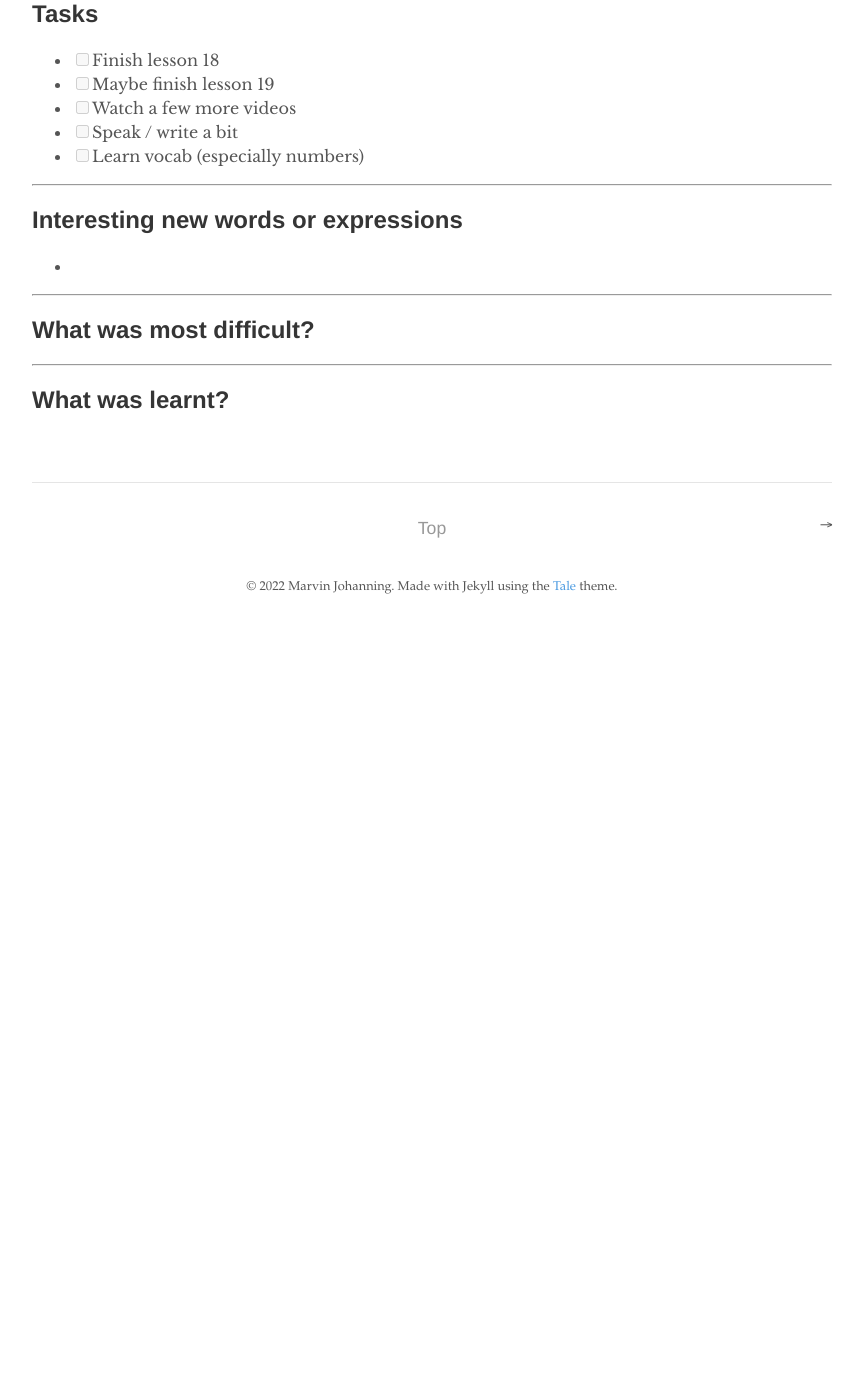
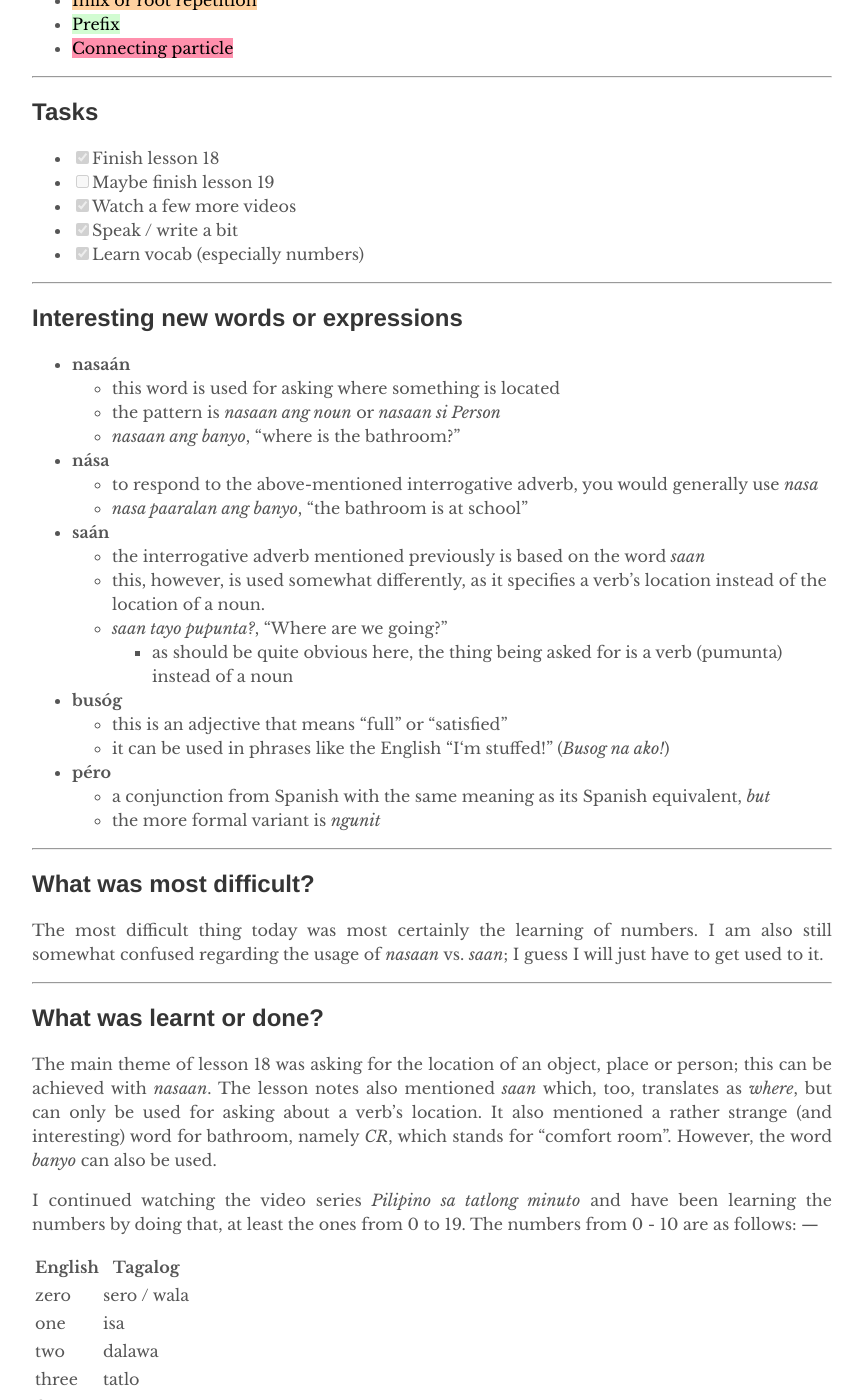
Before and after one commit to mjohanning99/Tagalog-Diary, a Jekyll site: the page built from _posts/2022-04-26-Diary.md, in a window 1280 px wide and 1400 px high, scrolled down 731 px. Shown: the whole window, without its empty margins (208-1071 px from the left). Built offline with Jekyll 4.4.1, drawn with Linux system fonts in a browser that asks for light colours; before the commit the page ends 1361 px from its top, so only the background shows below that; some of the changed text lies outside the part shown.

Commit message:
Update 2022-04-26-Diary.md

```diff
--- a/_posts/2022-04-26-Diary.md
+++ b/_posts/2022-04-26-Diary.md
@@ -1,12 +1,11 @@
 ---
-title: Tagalog Diary 2022-04-26
+title: Numbers — and where’s the bathroom?
 layout: post
 author: "Marvin Johanning"
 excerpt_separator: <!--more-->
 ---
 
 # Tagalog Diary — 2022-04-26
-
 Mabuhay! Nagtatrabaho ako sa bahay sa araw na ito. Naghintay ako ng aking oven. Nag-install ang electrician ng oven. Makakabake ako ng mga pretzel o ng mga isda ngayon! Binili ko ang whisky gawa sa Amerika. Gusto kong mag-aral ng mga numero ngayon.
 
 <!--more-->
@@ -18,21 +17,69 @@ I have a bit more time on my hand today — due to my working from home — and,
 - <mark style="background: #D2B3FFA6;">Word root</mark>
 - <mark style="background: #FFB86CA6;">Infix or root repetition</mark>
 - <mark style="background: #BBFABBA6;">Prefix</mark>
+- <mark style="background: #FF5582A6;">Connecting particle</mark>
 
 ---
 ## Tasks
-- [ ] Finish lesson 18
+- [x] Finish lesson 18
 - [ ] Maybe finish lesson 19
-- [ ] Watch a few more videos
-- [ ] Speak / write a bit
-- [ ] Learn vocab (especially numbers)
+- [x] Watch a few more videos
+- [x] Speak / write a bit
+- [x] Learn vocab (especially numbers)
 
 ---
 ## Interesting new words or expressions
--
+- __nasaán__
+	- this word is used for asking where something is located
+	- the pattern is _nasaan ang noun_ or _nasaan si Person_
+	- _nasaan ang banyo_, “where is the bathroom?”
+- __nása__
+	- to respond to the above-mentioned interrogative adverb, you would generally use _nasa_
+	- _nasa paaralan ang banyo_, “the bathroom is at school”
+- __saán__
+	- the interrogative adverb mentioned previously is based on the word _saan_
+	- this, however, is used somewhat differently, as it specifies a verb’s location instead of the location of a noun.
+	- _saan tayo pupunta?_, “Where are we going?”
+		- as should be quite obvious here, the thing being asked for is a verb (pumunta) instead of a noun
+- __busóg__
+	- this is an adjective that means “full” or “satisfied”
+	- it can be used in phrases like the English “I‘m stuffed!” (_Busog na ako!_)
+- __péro__
+	- a conjunction from Spanish with the same meaning as its Spanish equivalent, _but_
+	- the more formal variant is _ngunit_
 
 ---
 ## What was most difficult?
+The most difficult thing today was most certainly the learning of numbers. I am also still somewhat confused regarding the usage of _nasaan_ vs. _saan_; I guess I will just have to get used to it.
 
 ---
-## What was learnt?
+## What was learnt or done?
+The main theme of lesson 18 was asking for the location of an object, place or person; this can be achieved with _nasaan_. The lesson notes also mentioned _saan_ which, too, translates as _where_, but can only be used for asking about a verb’s location. It also mentioned a rather strange (and interesting) word for bathroom, namely _CR_, which stands for “comfort room”. However, the word _banyo_ can also be used.
+
+I continued watching the video series _Pilipino sa tatlong minuto_ and have been learning the numbers by doing that, at least the ones from 0 to 19. The numbers from 0 - 10 are as follows: —
+
+| English | Tagalog     |
+| ------- | ----------- |
+| zero    | sero / wala |
+| one     | isa         |
+| two     | dalawa      |
+| three   | tatlo       |
+| four    | apat        |
+| five    | lima        |
+| six     | anim        |
+| seven   | pito        |
+| eight   | walo        |
+| nine    | siyam       |
+| ten     | sampu            |
+
+The numbers 11 - 19 are easy, but somewhat peculiar. They are formed using the word _labi_ + a connecting particle + the numbers 1 - 9. The connecting particle is _-ng_ before vowels, _-n_ before consonants other than p and _-m_ before p: —
+
+| English   | Tagalog                                                                                                  |
+| --------- | -------------------------------------------------------------------------------------------------------- |
+| eleven    | <mark style="background: #D2B3FFA6;">labi</mark><mark style="background: #FF5582A6;">ng</mark>-__isa__   |
+| twelve    | <mark style="background: #D2B3FFA6;">labi</mark><mark style="background: #FF5582A6;">n</mark>-__dalawa__ |
+| …         | …                                                                                                        |
+| seventeen | <mark style="background: #D2B3FFA6;">labi</mark><mark style="background: #FF5582A6;">m</mark>__pito__    |
+| …         | …                                                                                                        |
+
+I did not finish or even start lesson nineteen due to the fact that I decided I should rather spend my time studying for the final exam. I will try doing it tomorrow, however.
```
